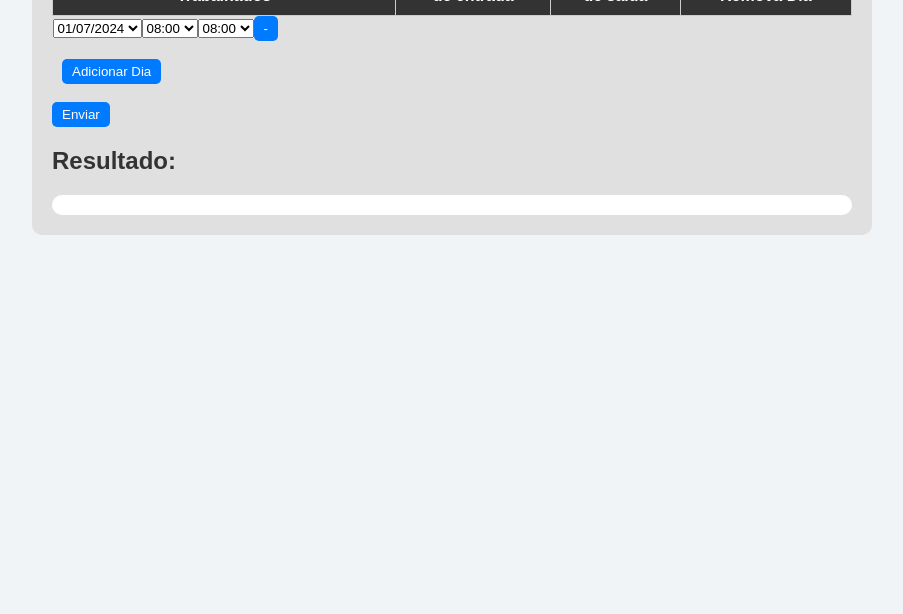
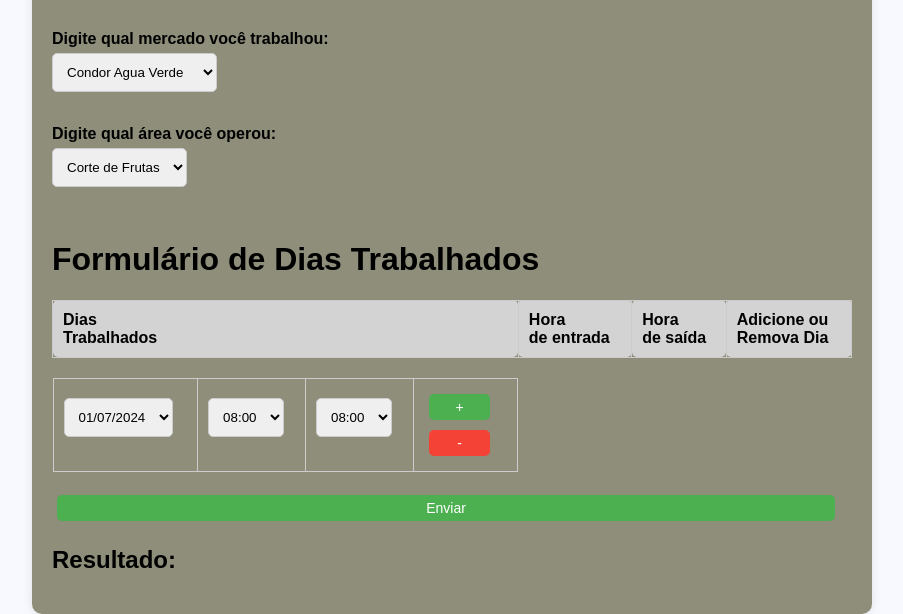
Before and after one commit to Henrypollack/Naires, a plain HTML site: page index.html in a window 1280 px wide. Shown: the part 556-1170 px from the top of the page, without its empty margins (188-1091 px from the left). Before the commit the page ends 819 px from the top, so only its background shows below. Drawn offline with Linux system fonts and the light colour scheme.

Commit message:
colocando os botoes em divtentando arrumar a estilizacao do site ainda com dificuldade em alinhas alguns elementos

```diff
--- a/index.html
+++ b/index.html
@@ -50,7 +50,6 @@
                 </tbody>
             </table>
             <br>
-            <button type="button" class="adicionarDiaBtn" onclick="adicionarCampoDia()">Adicionar Dia</button><br><br>
             <button type="button" id="enviarFormularioBtn">Enviar</button>
         </form>
 
--- a/src/datas.js
+++ b/src/datas.js
@@ -32,17 +32,35 @@ function adicionarCampoDia() {
     adicionarOpcaoHoras(hriniSelect);
     adicionarOpcaoHoras(hrfinSelect);
 
+    const adicionarBtn = document.createElement('button');
+    adicionarBtn.type = 'button';
+    adicionarBtn.className = 'adicionarDiaBtn';
+    adicionarBtn.textContent = '+';
+    adicionarBtn.addEventListener('click', adicionarCampoDia);
+
     const removerBtn = document.createElement('button');
     removerBtn.type = 'button';
     removerBtn.className = 'removerDiaBtn';
     removerBtn.textContent = '-';
-
     removerBtn.addEventListener('click', () => novaDiv.remove());
 
-    novaDiv.appendChild(novoSelect);
-    novaDiv.appendChild(hriniSelect);
-    novaDiv.appendChild(hrfinSelect);
-    novaDiv.appendChild(removerBtn);
+    const tabela = document.createElement('table');
+    const linha = tabela.insertRow();
+
+    let celula = linha.insertCell();
+    celula.appendChild(novoSelect);
+
+    celula = linha.insertCell();
+    celula.appendChild(hriniSelect);
+
+    celula = linha.insertCell();
+    celula.appendChild(hrfinSelect);
+
+    celula = linha.insertCell();
+    celula.appendChild(adicionarBtn);
+    celula.appendChild(removerBtn);
+
+    novaDiv.appendChild(tabela);
     document.getElementById('diasTrabalhadosContainer').appendChild(novaDiv);
 }
 
--- a/src/style.css
+++ b/src/style.css
@@ -1,69 +1,94 @@
+/* Fundo do site */
 body {
-    background-color: #f0f4f7; /* fundo branco gelo */
-    color: #333;
+    background-color: #F8F8FF; /* Branco gelo */
+    color: #000; /* Cor do texto */
     font-family: Arial, sans-serif;
-    padding: 20px;
+    margin: 0;
+    padding: 0;
 }
 
+/* Corpo do site */
 .container {
-    background-color: #e0e0e0; /* corpo cinza */
+    background-color: #8e8e7b; /* Bege */
+    margin: 20px auto;
     padding: 20px;
-    border-radius: 10px; /* bordas arredondadas */
+    border-radius: 10px;
+    box-shadow: 0 0 10px rgba(0, 0, 0, 0.1);
     max-width: 800px;
     margin: 0 auto;
 }
 
-.header {
-    text-align: left;
-    margin-bottom: 20px;
+/* Estilo do cabeçalho */
+.header img {
+    display: block;
+    margin: 0 auto;
 }
 
-.header img {
-    width: 200px; /* ajusta o tamanho da imagem conforme necessário */
+/* Cabeçalho das planilhas */
+table thead th {
+    background-color: #D3D3D3; /* Cinza */
+    padding: 10px;
+    border: 1px solid #ccc;
+    border-radius: 5px;
 }
 
+/* Estilo da tabela */
 table {
     width: 100%;
     border-collapse: collapse;
+    margin-top: 20px;
 }
 
-th, td {
+table th, table td {
+    text-align: left;
+    padding: 10px;
     border: 1px solid #ccc;
-    padding: 10px;
-    text-align: left;
-    vertical-align: middle; /* Alinha verticalmente ao centro */
+    margin: 0 auto;
 }
 
-th {
-    background-color: #333;
-    color: #fff;
-    text-align: center; /* Centraliza o texto nos cabeçalhos */
+table tbody tr td {
+    border-radius: 5px;
 }
 
-td {
-    background-color: #fff;
-}
-
+/* Estilo dos botões */
 button {
-    background-color: #007bff;
-    color: #fff;
-    padding: 5px 10px; /* Ajusta o padding para os botões */
+    padding: 5px 10px;
+    margin: 5px;
     border: none;
     border-radius: 5px;
+    background-color: #4CAF50; /* Verde */
+    color: white;
     cursor: pointer;
+    font-size: 14px;
 }
 
 button:hover {
-    background-color: #0056b3;
+    background-color: #45a049; /* Verde escuro */
 }
 
-.adicionarDiaBtn {
-    margin-left: 10px;
+button.removerDiaBtn {
+    background-color: #f44336; /* Vermelho */
 }
 
-#resultado {
-    background-color: white;
+button.removerDiaBtn:hover {
+    background-color: #d32f2f; /* Vermelho escuro */
+}
+
+/* Formulário de entrada */
+form label {
+    display: block;
+    margin-bottom: 5px;
+    font-weight: bold;
+}
+
+form input, form select {
+    width: calc(100% - );
     padding: 10px;
-    margin-top: 20px;
-    border-radius: 10px;
+    margin-bottom: 15px;
+    border: 1px solid #ccc;
+    border-radius: 5px;
 }
+
+form button {
+    width: calc(100% - 22px);
+}
```
